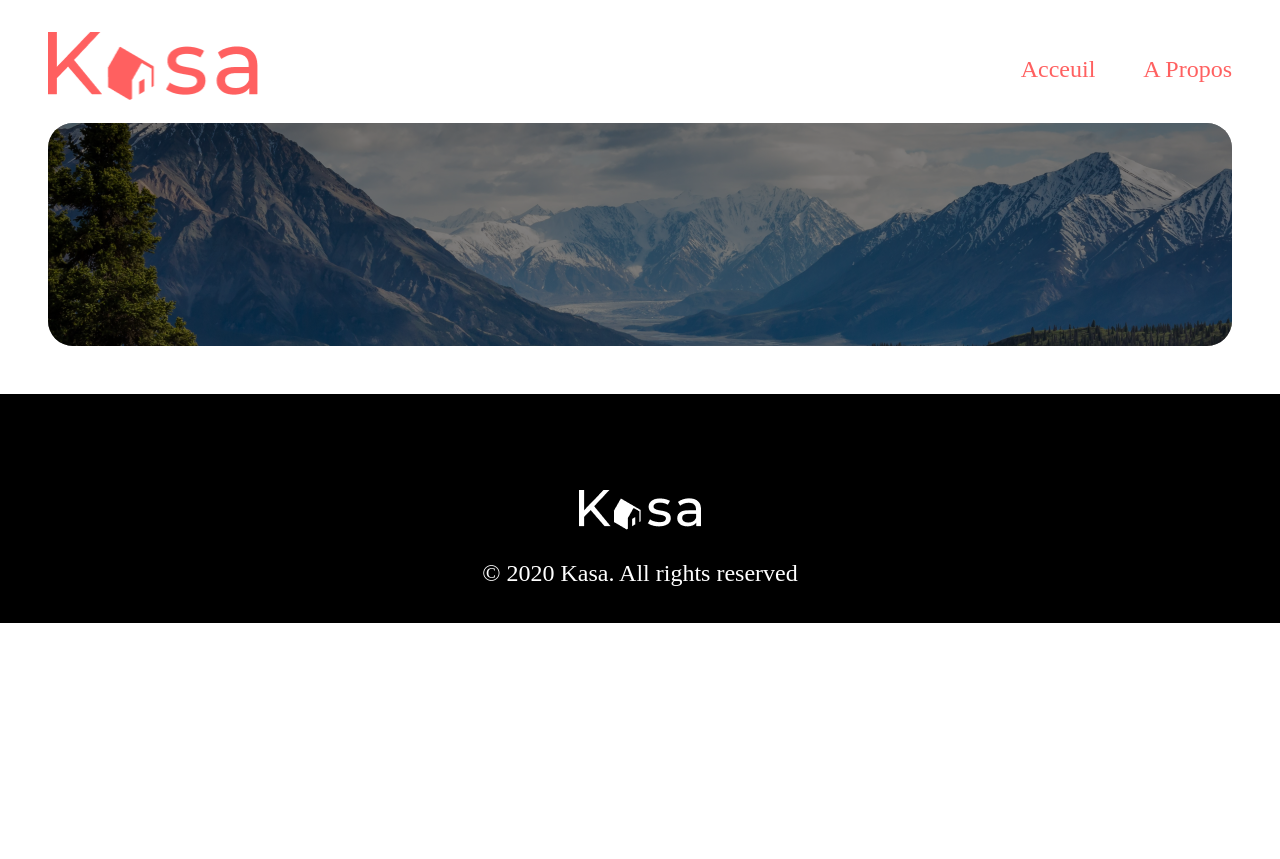
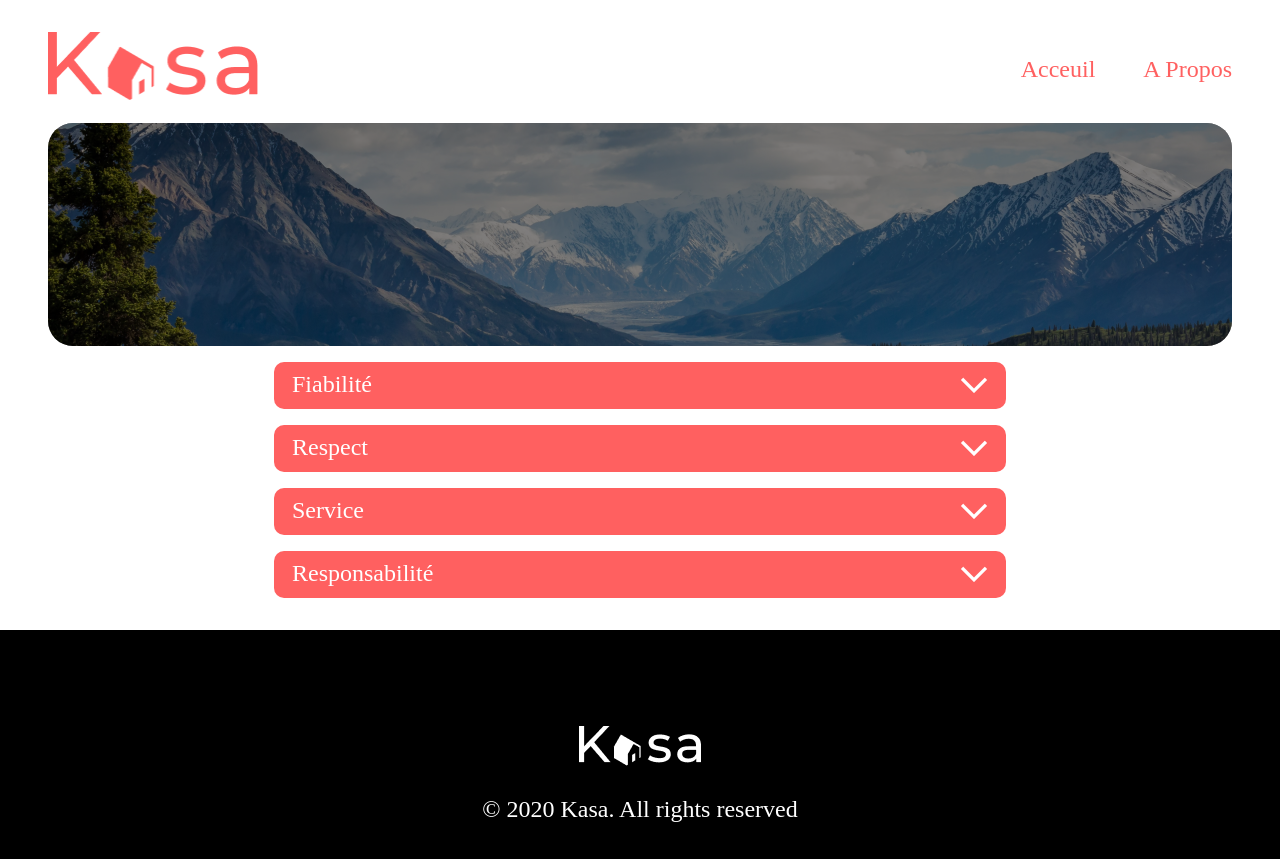
Before and after one commit to Thorekt/RobinOry_11_04112022, a React (Create React App) app: page /about in a window 1280 px wide. Before the commit the page ends 800 px from the top, so only its background shows below. Built offline with nearby package versions, Linux system fonts and the light colour scheme.

Commit message:
page about avec collapse

```diff
--- a/src/components/Collapse.jsx
+++ b/src/components/Collapse.jsx
@@ -1,4 +1,5 @@
-import { useState } from 'react'
+import { useState } from 'react';
+import '../styles/Collapse.css';
 import arrowUp from '../assets/arrow-up.png';
 import arrowDown from '../assets/arrow-down.png';
 
@@ -7,19 +8,19 @@ function Collapse({name, content}){
 
 return isCollapsed ? (
     <div className="collapse">
-        <div className='name' onClick={setIsCollapsed(false)}>
+        <div className='name' onClick={() => setIsCollapsed(false)}>
             <span>{name}</span>
             <img src={arrowDown} alt="arrow-down" />
         </div>
     </div>
 ) : (
     <div className="collapse open">
-        <div className='name' onClick={setIsCollapsed(true)}>
+        <div className='name' onClick={() => setIsCollapsed(true)}>
             <span>{name}</span>
             <img src={arrowUp} alt="arrow-up" />
         </div>
         <div className='content'>
-            {typeof content === 'string' ? <p>{content}</p> : content.map((item, index) => <p key={index}>{item}</p>)}
+            {typeof(content) === 'string' ? <p>{content}</p> : content.map((item, index) => <p key={index}>{item}</p>)}
         </div>
     </div>
 );
--- a/src/pages/About.jsx
+++ b/src/pages/About.jsx
@@ -1,14 +1,18 @@
-
 import React from "react";
 import Banner from "../components/Banner";
 import bannerPng  from "../assets/kalen-emsley-Bkci_8qcdvQ-unsplash 2.png";
+import Collapse from "../components/Collapse";
+import '../styles/About.css';
 
 function About() {
   return (
     <React.Fragment>
       <Banner imgSrc={bannerPng} imgAlt='A propos'/>
-      <div>
-
+      <div className="about">
+        <Collapse name="Fiabilité" content="Nous sommes fiable Lorem ipsum dolor sit amet, consectetur adipiscing elit, sed do eiusmod tempor incididunt ut labore et dolore magna aliqua. Ut enim ad minim veniam, quis nostrud exercitation"/>
+        <Collapse name="Respect" content="La bienveillance fait partie des valeurs fondatrices de Kasa. Tout comportement discriminatoire ou de perturbation du voisinage entraînera une exclusion de notre plateforme."/>
+        <Collapse name="Service" content="Nous offrons un service Lorem ipsum dolor sit amet, consectetur adipiscing elit, sed do eiusmod tempor incididunt ut labore et dolore magna aliqua. Ut enim ad minim veniam, quis "/>
+        <Collapse name="Responsabilité" content="Nous sommes responsable Lorem ipsum dolor sit amet, consectetur adipiscing elit, sed do eiusmod tempor incididunt ut labore et dolore magna aliqua. Ut enim ad minim veniam"/>
       </div>
     </React.Fragment>
   );
--- /dev/null
+++ b/src/styles/About.css
@@ -0,0 +1,6 @@
+.about {
+  margin: 0px 226px;
+  display: flex;
+  flex-direction: column;
+  gap: 1rem;
+}
--- /dev/null
+++ b/src/styles/Collapse.css
@@ -0,0 +1,44 @@
+.collapse {
+  display: flex;
+  flex-direction: column;
+}
+
+.collapse .name {
+  color: #ffffff;
+  background-color: #ff6060;
+  border-radius: 10px;
+  height: 47px;
+  position: relative;
+}
+
+.collapse .name:hover {
+  cursor: pointer;
+}
+
+.collapse .name span {
+  position: absolute;
+  left: 18px;
+  top: 9px;
+  font-size: 24px;
+}
+
+.collapse .name img {
+  position: absolute;
+  right: 18px;
+  top: 15px;
+}
+
+.collapse .content {
+  background-color: #f6f6f6;
+  color: #ff6060;
+  font-size: 18px;
+  margin-top: -1em;
+  padding-top: 27px;
+  padding: 27px 18px 18px 18px;
+  border-radius: 5px;
+}
+
+.collapse .content p {
+  margin: 0;
+  padding: 0;
+}
```
